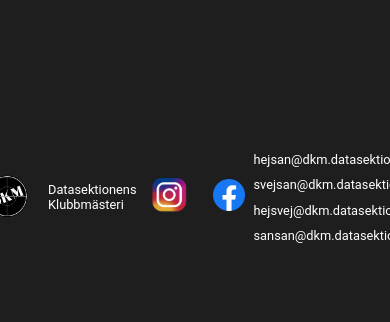
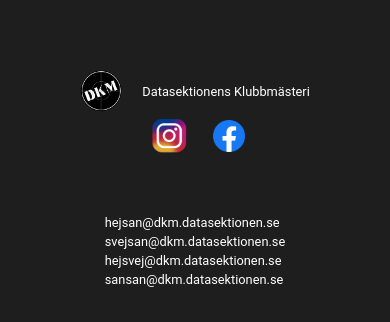
Before and after one commit to abbliseng/INDA-Projekt, a React (Create React App) app in the folder dkm/: page / in a window 390 px wide. Shown: the part 1756-2078 px from the top of the page. Built offline with nearby package versions, Linux system fonts and the light colour scheme.

Commit message:
layout stuff

```diff
--- a/dkm/src/style/layout.scss
+++ b/dkm/src/style/layout.scss
@@ -42,12 +42,25 @@
     }
 }
 
+@media only screen and (max-width: 1300px) {
+    .header{
+
+    }
+}
+
+
 .footer{
     margin-top: 10vh;
     min-height: 30vh;
     display: grid;
     grid-template-columns: 5% 30% 30% 30% 5%;
     grid-template-rows: 100%;
+
+    @media only screen and (max-width: 768px) {
+        grid-template-columns: 5% 90% 5%;
+        grid-template-rows: auto;
+    }
+
     .logo{
         grid-column: 2/3;
         grid-row: 1/2;
@@ -56,6 +69,13 @@
         align-items: center;
         justify-content: flex-end;
         gap: 20px;
+
+        @media only screen and (max-width: 768px) {
+            grid-column: 2/3;
+            grid-row: 1/2;
+            justify-content: center;
+        }
+
         img{
             max-height: 5vh;
         }
@@ -67,6 +87,13 @@
     .links{
         grid-row: 1/2;
         grid-column: 3/4;
+
+        @media only screen and (max-width: 768px) {
+            grid-column: 2/3;
+            grid-row: 2/3;
+            justify-content: center;
+        }
+
         ul{
             width: 100%;
             height: 100%;
@@ -92,6 +119,14 @@
         align-items: center;
         justify-content: flex-start;
         height: 100%;
+
+        @media only screen and (max-width: 768px) {
+            grid-column: 2/3;
+            grid-row: 3/4;
+            justify-content: center;
+            margin-bottom: 10vh;
+        }
+
         ul{
             height: 40%;
             list-style-type: none;
```
